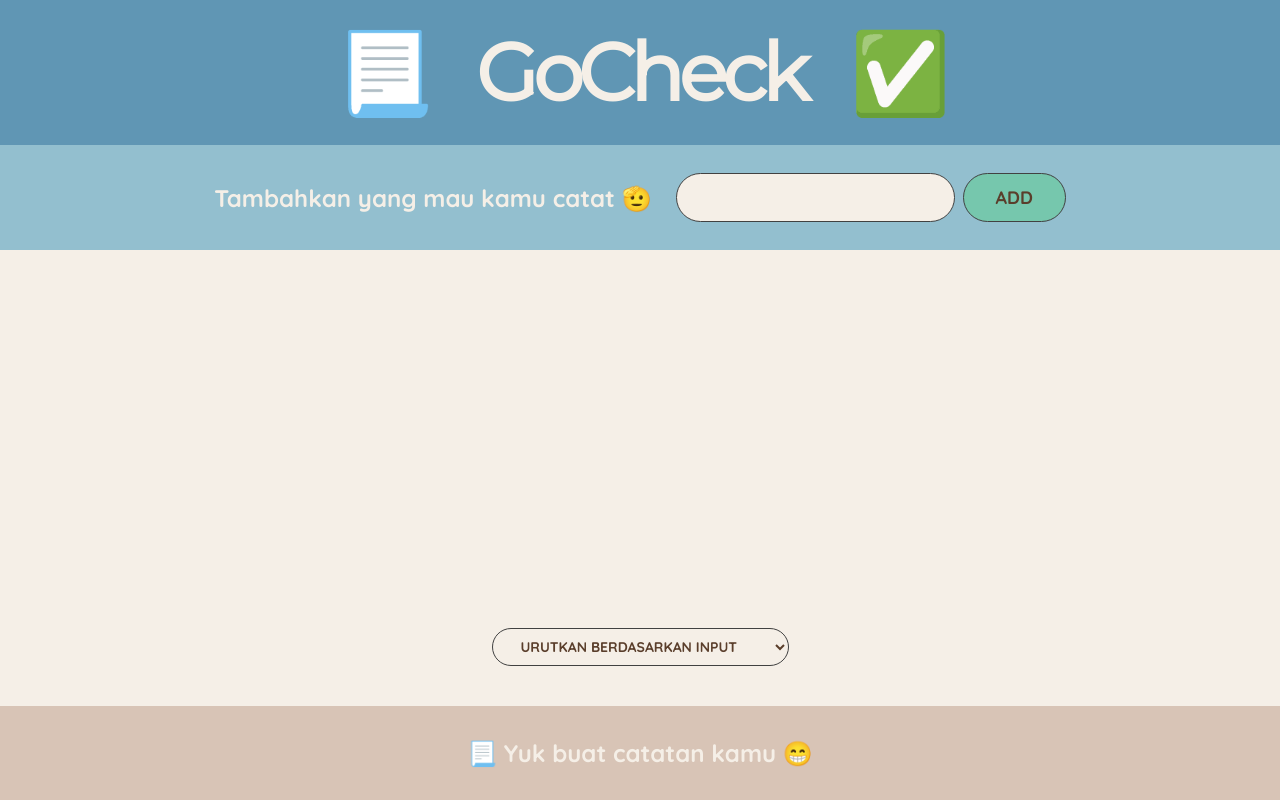
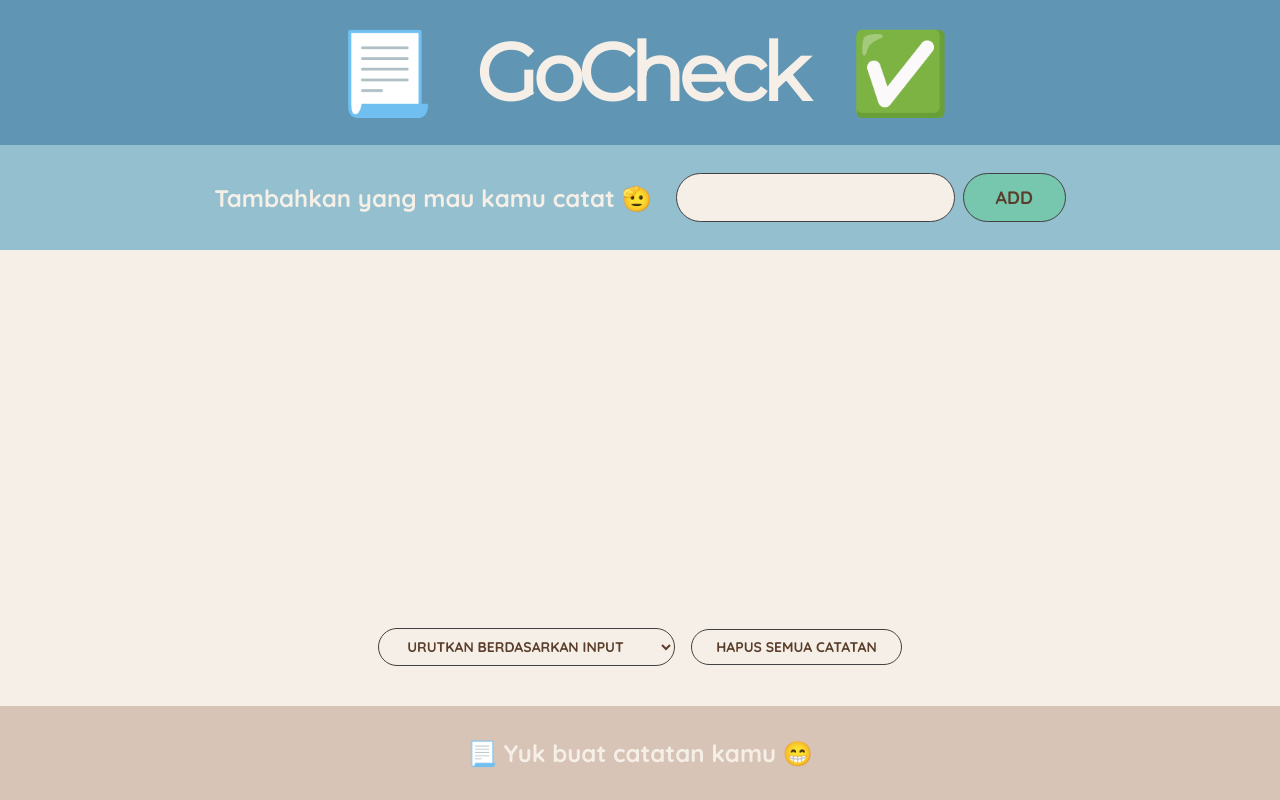
Before and after one commit to Abaljerind/belajar-fullstack, a React (Vite) app in the folder reactjs/gocheck/: page / in a window 1280 px wide. Built offline with nearby package versions, Linux system fonts and the light colour scheme.

Commit message:
Create function handleClearItems to delete all data from listItems state
Send handleClearItems to CheckList via props
Create button inside .actions and add onClick with handleClearItems as event handler

```diff
--- a/reactjs/gocheck/src/App.jsx
+++ b/reactjs/gocheck/src/App.jsx
@@ -15,12 +15,24 @@ function App() {
     setListItems((prevListItems) => prevListItems.map((item) => (item.id === id ? { ...item, done: !item.done } : item)));
   }
 
+  function handleClearItems() {
+    const confirm = window.confirm("Anda yakin ingin mengkosongkan catatan?");
+    if (confirm) {
+      setListItems([]);
+    }
+  }
+
   return (
     <>
       <div className="app">
         <Logo />
         <Form onAddItem={handleAddItem} />
-        <CheckList listItems={listItems} onDeleteItem={handleDeleteItem} onToggleItem={handleToggleItem} />
+        <CheckList
+          listItems={listItems}
+          onDeleteItem={handleDeleteItem}
+          onToggleItem={handleToggleItem}
+          onClearItems={handleClearItems}
+        />
         <Stats listItems={listItems} />
       </div>
     </>
@@ -88,6 +100,7 @@ function CheckList(props) {
           <option value="title">Urutkan berdasarkan judul</option>
           <option value="status">Urutkan berdasarkan status</option>
         </select>
+        <button onClick={props.onClearItems}>Hapus semua catatan</button>
       </div>
     </div>
   );
```
